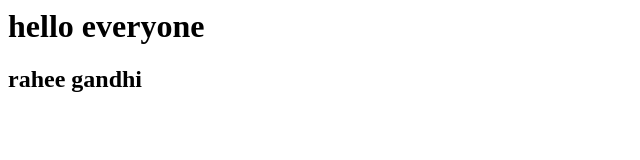
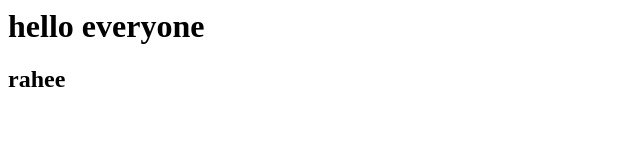
Before and after one commit to RaheeGandhi/practicerepo, a plain HTML site: page HTML/index.html in a window 1280 px wide. Shown: the whole page, without its empty margins (0-640 px from the left). Drawn offline with Linux system fonts and the light colour scheme.

```diff
--- a/HTML/index.html
+++ b/HTML/index.html
@@ -5,6 +5,6 @@
 </head>
 <body>
   <h1>hello everyone</h1>
-  <h2>rahee gandhi</h2>
+  <h2>rahee</h2>
 </body>
 </html>
```
